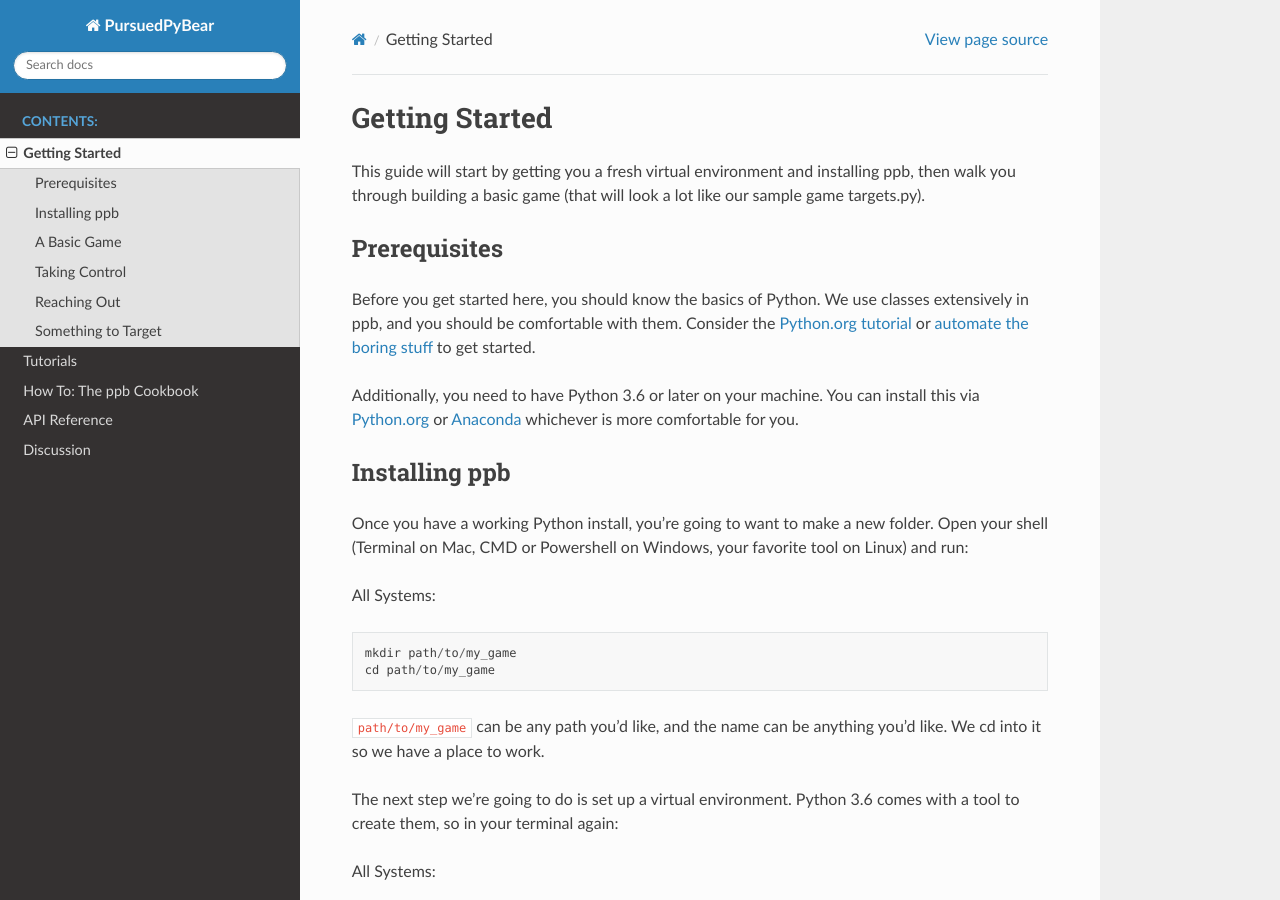
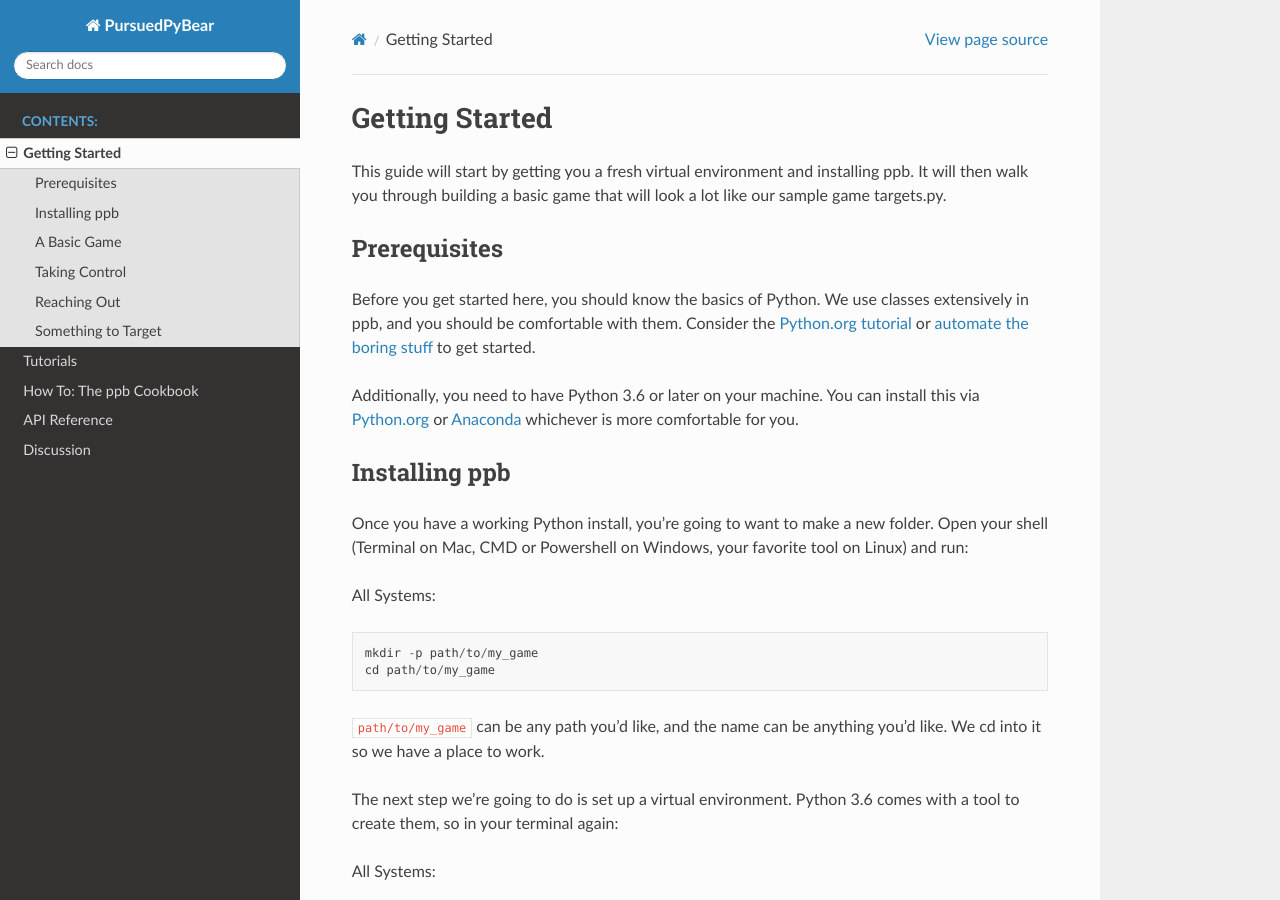
Before and after one commit to ppb/pursuedpybear, a Sphinx documentation site: the page built from docs/getting-started.rst, in a window 1280 px wide and 900 px high. Built offline with Sphinx 7.4.7 and the Read the Docs theme 2.0.0, drawn with Linux system fonts in a browser that asks for light colours; some of the changed text lies outside the part shown.

Commit message:
Changes to getting-started.rst

```diff
--- a/docs/getting-started.rst
+++ b/docs/getting-started.rst
@@ -2,8 +2,8 @@ Getting Started
 ===================
 
 This guide will start by getting you a fresh virtual environment and installing
-ppb, then walk you through building a basic game (that will look a lot like our
-sample game targets.py).
+ppb.  It will then walk you through building a basic game that will look a lot like our
+sample game targets.py.
 
 Prerequisites
 --------------
@@ -28,7 +28,7 @@ favorite tool on Linux) and run:
 
 All Systems::
 
-   mkdir path/to/my_game
+   mkdir -p path/to/my_game
    cd path/to/my_game
 
 ``path/to/my_game`` can be any path you'd like, and the name can be anything you'd like.
@@ -295,7 +295,7 @@ Next, let's instantiate a few of our targets to test this.
        scene.add(Player())
 
        for x in range(-4, 5, 2):
-           scene.add(Target(position=ppb.Vector(x, 3))
+           scene.add(Target(position=ppb.Vector(x, 3)))
 
 Now you can run your file and see what happens. You should be able to move back
 and forth near the bottom of the screen, and shoot toward the top, where your
```
Also changed, not shown: other parts of docs/getting-started.rst (+2 -2 lines).
